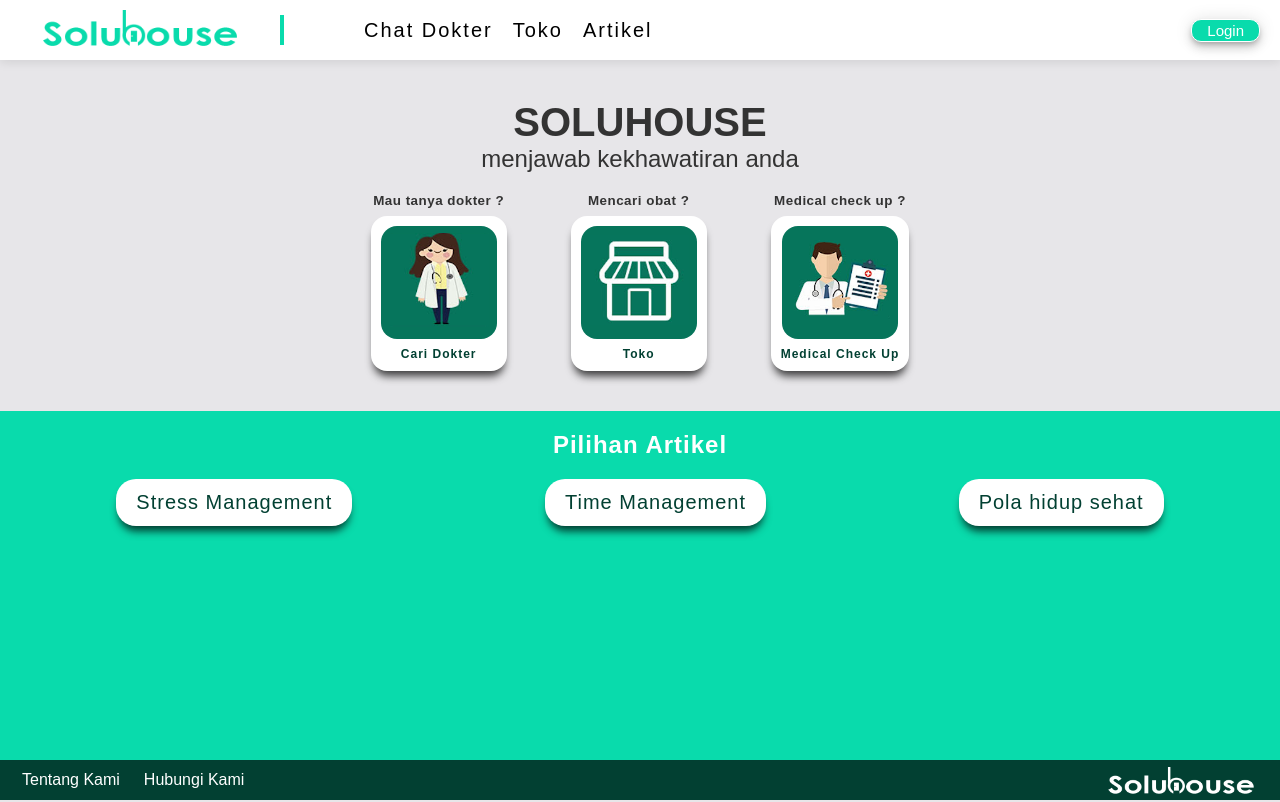
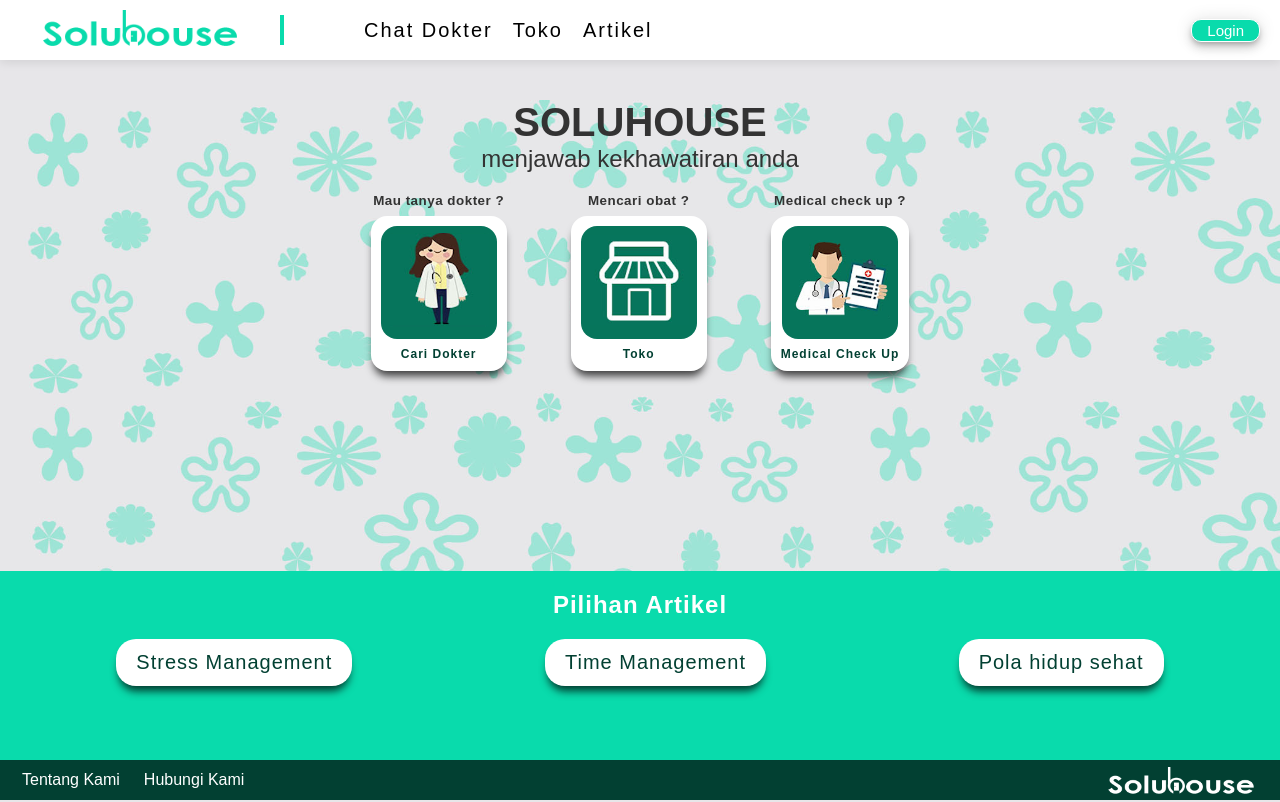
Before and after one commit to ajeung/gigih-capstone-project, a React (Create React App) app: page / in a window 1280 px wide. Built offline with nearby package versions, Linux system fonts and the light colour scheme.

Commit message:
add home background

```diff
--- a/src/components/HomeFooter/style.module.css
+++ b/src/components/HomeFooter/style.module.css
@@ -2,7 +2,6 @@
   display: flex;
   flex: 1;
   flex-direction: column;
-  margin-top: 40px;
 }
 
 .topFooter {
--- a/src/pages/Home/style.module.css
+++ b/src/pages/Home/style.module.css
@@ -1,8 +1,10 @@
 .root {
+  background: url("/public/bg.jpg");
+  padding-bottom: 25vh;
+  background-size: contain;
 }
 
 .top {
-  background: var(--main-bg-color);
   display: flex;
   flex-direction: column;
   align-items: center;
```
Also changed, not shown: public/bg.jpg (added).
